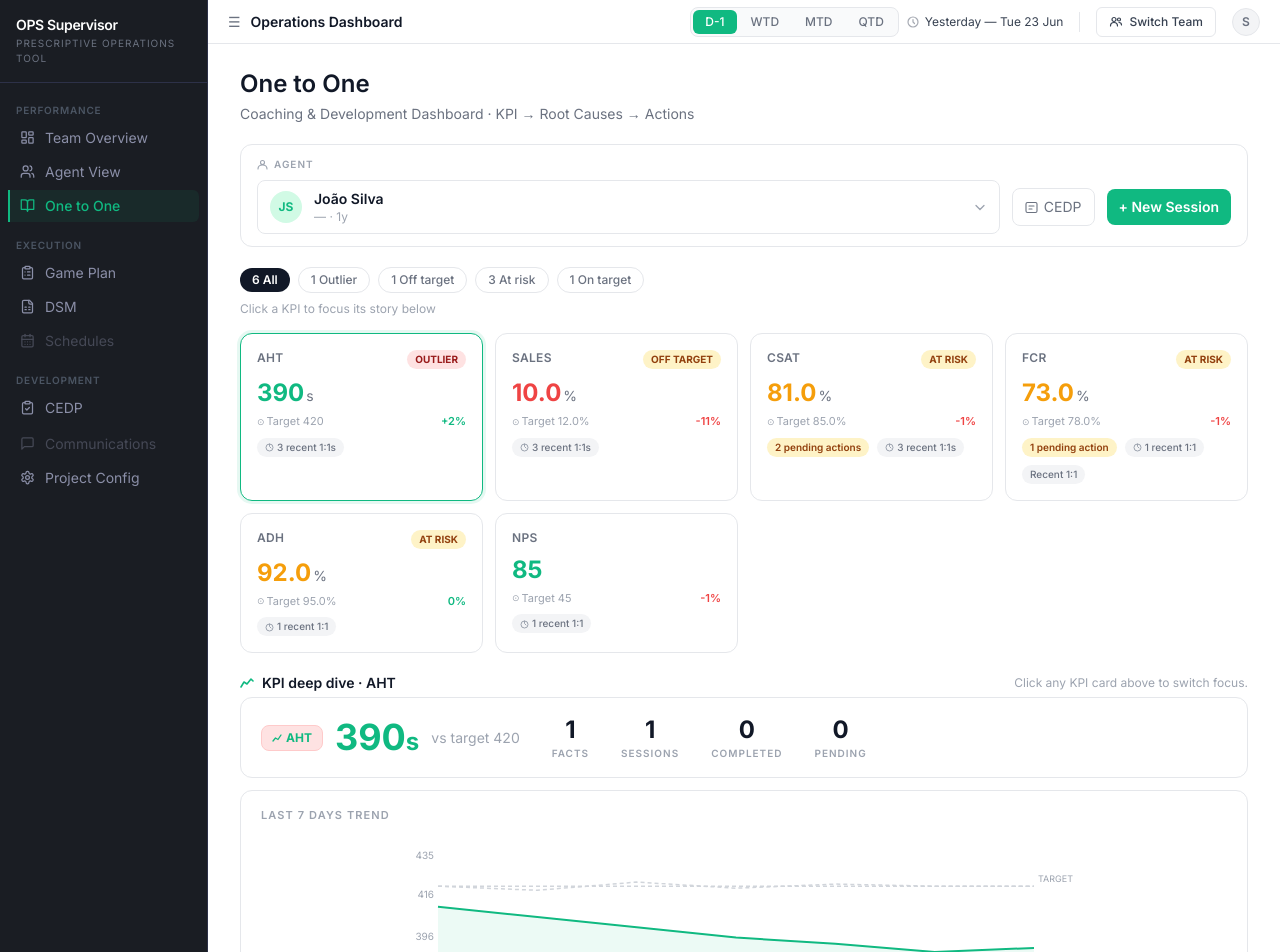
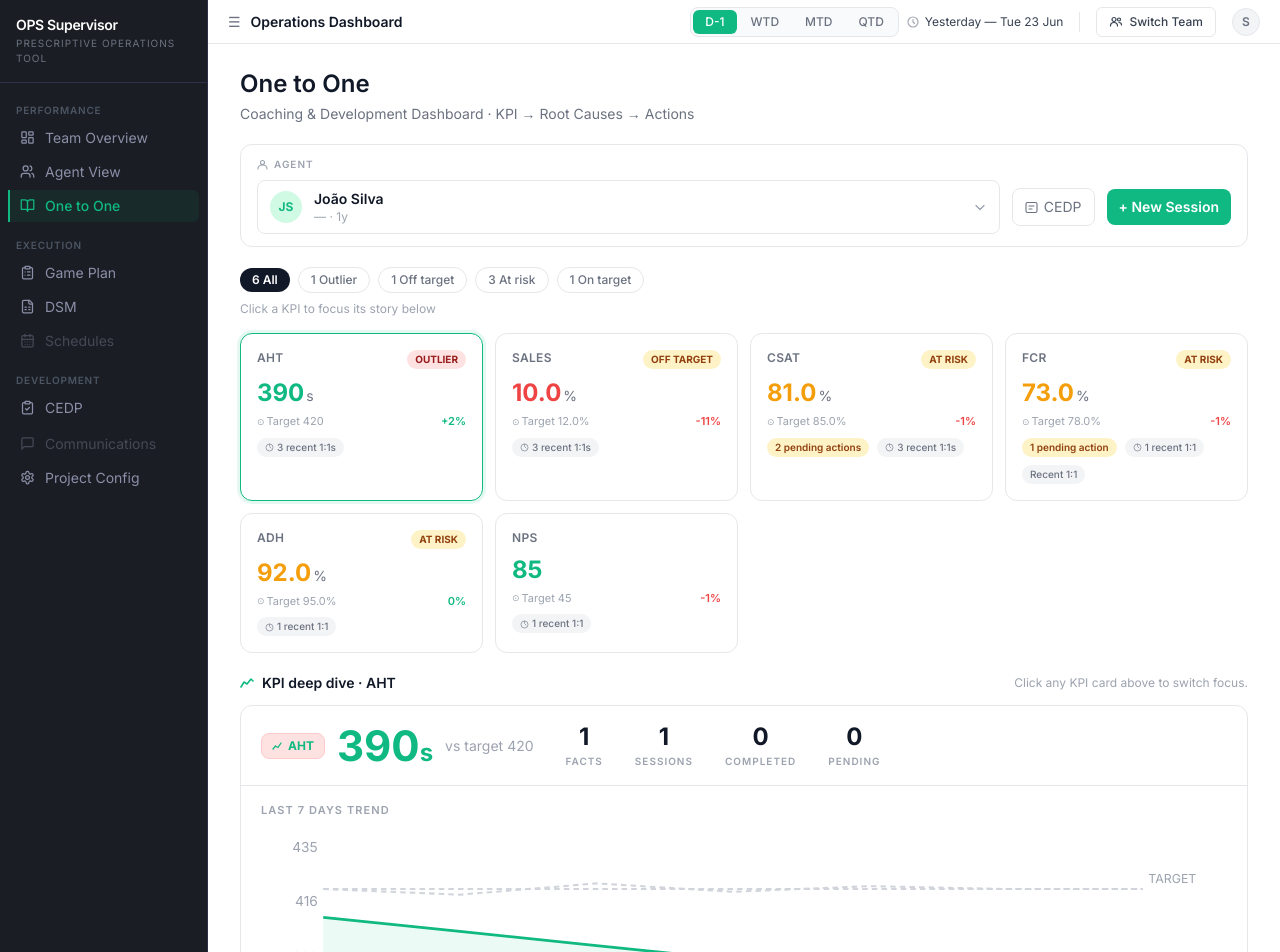
Before and after one commit to andresromero-blip/ops-supervisor-prototypes, a Next.js app: page /projects/20260620-one-to-one in a window 1280 px wide. Shown: the top 952 px of the page. Built offline with nearby package versions, Linux system fonts and the light colour scheme.

Commit message:
Update page.tsx

```diff
--- a/app/projects/20260620-one-to-one/page.tsx
+++ b/app/projects/20260620-one-to-one/page.tsx
@@ -139,7 +139,7 @@ function DeepDiveChart({ kpi, lineColor = "#10B981" }: { kpi: KpiCard; lineColor
   const yLabels = [minV, minV + yStep, minV + yStep * 2, maxV].map(v => Math.round(v));
 
   return (
-    <svg viewBox={`0 0 ${W} ${H}`} className="w-full block" style={{ height: 160 }}>
+    <svg viewBox={`0 0 ${W} ${H}`} className="w-full block" style={{ height: 220, display: "block" }}>
       {/* Y labels */}
       {yLabels.map((v, i) => (
         <text key={i} x={PL - 4} y={toY(v) + 4} textAnchor="end" fontSize="10" fill="#9CA3AF" fontFamily="Inter,system-ui,sans-serif">{v}</text>
@@ -342,39 +342,36 @@ export default function OneToOnePage() {
 
           {/* KPI Deep Dive */}
           <div className="mb-5">
-            {/* Header: title + helper text below */}
-            <div className="flex items-center justify-between mb-1">
+            {/* Header row: title left, helper right */}
+            <div className="flex items-center justify-between mb-3">
               <div className="flex items-center gap-2">
                 <svg width="14" height="14" viewBox="0 0 14 14" fill="none">
-                  <polyline
-                    points="1,11 4,6 7,8 11,3 13,5"
+                  <polyline points="1,11 4,6 7,8 11,3 13,5"
                     stroke={VALUE_COLORS[activeKpi.status]}
-                    strokeWidth="1.6" strokeLinejoin="round" strokeLinecap="round"
-                  />
+                    strokeWidth="1.6" strokeLinejoin="round" strokeLinecap="round"/>
                 </svg>
                 <span className="text-sm font-semibold">KPI deep dive · {activeKpi.label}</span>
               </div>
               <span className="text-xs text-text-tertiary">Click any KPI card above to switch focus.</span>
             </div>
 
-            {/* Stats card */}
+            {/* Single card: stats + chart + legend */}
             <div className="border border-border rounded-xl bg-surface overflow-hidden mb-3">
-              <div className="px-5 py-4 flex items-center gap-8">
+
+              {/* Stats row */}
+              <div className="px-5 py-4 flex items-center gap-8 border-b border-border">
                 <div className="flex items-center gap-3">
                   <span
-                    className="text-xs font-bold px-2.5 py-1 rounded-lg flex items-center gap-1"
+                    className="text-xs font-bold px-2.5 py-1 rounded-lg flex items-center gap-1.5"
                     style={{
                       background: activeKpi.status === "outlier" ? "#FEE2E2"
                                 : activeKpi.status === "off-target" ? "#FEF3C7"
                                 : activeKpi.status === "at-risk" ? "#FEF3C7"
                                 : "#D1FAE5",
                       color: VALUE_COLORS[activeKpi.status],
-                      border: `1px solid ${
-                        activeKpi.status === "outlier" ? "#FECACA"
-                        : activeKpi.status === "off-target" ? "#FDE68A"
-                        : activeKpi.status === "at-risk" ? "#FDE68A"
-                        : "#A7F3D0"
-                      }`
+                      border: `1px solid ${activeKpi.status === "outlier" ? "#FECACA"
+                        : activeKpi.status === "off-target" || activeKpi.status === "at-risk" ? "#FDE68A"
+                        : "#A7F3D0"}`
                     }}
                   >
                     <svg width="10" height="10" viewBox="0 0 10 10" fill="none">
@@ -382,34 +379,32 @@ export default function OneToOnePage() {
                     </svg>
                     {activeKpi.label}
                   </span>
-                  <span
-                    className="text-4xl font-bold"
-                    style={{ color: VALUE_COLORS[activeKpi.status] }}
-                  >
-                    {activeKpi.value}<span className="text-2xl">{activeKpi.unit}</span>
+                  <span className="font-bold" style={{ color: VALUE_COLORS[activeKpi.status], fontSize: 42, lineHeight: 1 }}>
+                    {activeKpi.value}<span style={{ fontSize: 24, fontWeight: 700 }}>{activeKpi.unit}</span>
                   </span>
                   <span className="text-sm text-text-tertiary">vs target {activeKpi.target.replace("Target ", "")}</span>
                 </div>
                 {[
-                  { n: activeKpi.facts1, l: "FACTS" },
-                  { n: activeKpi.sessions, l: "SESSIONS" },
-                  { n: activeKpi.completed, l: "COMPLETED" },
-                  { n: activeKpi.pending, l: "PENDING" },
+                  { n: activeKpi.facts1,   l: "FACTS"     },
+                  { n: activeKpi.sessions, l: "SESSIONS"  },
+                  { n: activeKpi.completed,l: "COMPLETED" },
+                  { n: activeKpi.pending,  l: "PENDING"   },
                 ].map(s => (
                   <div key={s.l} className="text-center">
-                    <div className="text-2xl font-bold text-text-primary">{s.n}</div>
-                    <div className="text-[10px] text-text-tertiary font-semibold tracking-widest">{s.l}</div>
+                    <div className="text-2xl font-bold text-text-primary leading-tight">{s.n}</div>
+                    <div className="text-[10px] text-text-tertiary font-semibold tracking-widest mt-0.5">{s.l}</div>
                   </div>
                 ))}
               </div>
-            </div>
 
-            {/* Chart card */}
-            <div className="border border-border rounded-xl bg-surface overflow-hidden mb-3">
-              <div className="px-5 pt-4 pb-2">
-                <p className="text-[11px] font-semibold uppercase tracking-widest text-text-tertiary mb-3">Last 7 days trend</p>
+              {/* Chart — full width, no horizontal padding */}
+              <div className="pt-4 pb-0">
+                <p className="text-[11px] font-semibold uppercase tracking-widest text-text-tertiary px-5 mb-3">
+                  Last 7 days trend
+                </p>
+                <DeepDiveChart kpi={activeKpi} lineColor={VALUE_COLORS[activeKpi.status]} />
               </div>
-              <DeepDiveChart kpi={activeKpi} lineColor={VALUE_COLORS[activeKpi.status]} />
+
               {/* Legend right-aligned */}
               <div className="flex items-center justify-end gap-5 px-5 py-3">
                 <span className="flex items-center gap-1.5 text-xs text-text-secondary">
@@ -429,13 +424,13 @@ export default function OneToOnePage() {
 
             {/* Storyline card */}
             <div className="border border-border rounded-xl bg-surface overflow-hidden">
-              <div className="flex items-center justify-between px-5 py-3 border-b border-border">
+              <div className="px-5 py-3 border-b border-border">
                 <p className="text-[11px] font-semibold uppercase tracking-widest text-text-tertiary flex items-center gap-1.5 m-0">
                   <svg width="12" height="12" viewBox="0 0 12 12" fill="none"><polyline points="1,9 4,5 7,7 11,2" stroke="#9CA3AF" strokeWidth="1.3" strokeLinejoin="round" strokeLinecap="round"/></svg>
                   Storyline
                 </p>
               </div>
-              <div className="px-5 py-6 text-center">
+              <div className="px-5 py-8 text-center">
                 <p className="text-sm text-text-tertiary italic m-0">
                   No coaching activity recorded for this KPI yet.
                 </p>
```
